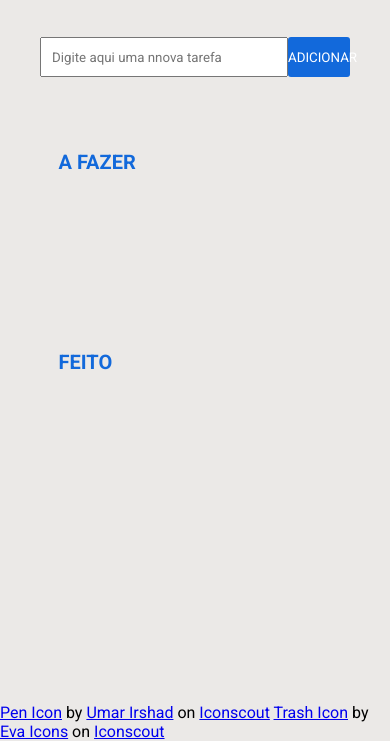
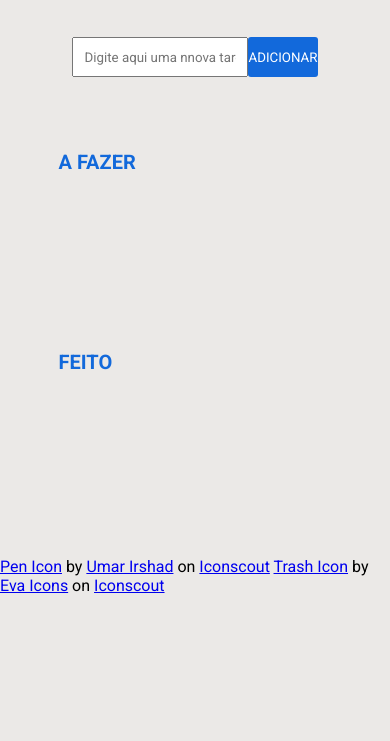
Before and after one commit to Dev-Verissimo/Todo-List, a plain HTML site: page index.html in a window 390 px wide. Shown: the part 103-844 px from the top of the page. Drawn offline with Linux system fonts and the light colour scheme.

Commit message:
responsividade

```diff
--- a/style.css
+++ b/style.css
@@ -14,6 +14,8 @@
 body{
   min-height: 100vh;
   background-color: rgb(235, 233, 231);
+  display: flex;
+  flex-direction: column;
 }
 
 header {
@@ -39,20 +41,23 @@ h1 {
 form {
   padding: 40px;
   max-width: 1000px;
+  min-width: 70%;
   margin: 0 auto;
   display: flex;
   justify-content: center;
+  flex-flow: wrap;
 
 
 }
 
 form input {
-  width: 80%;
   height: 40px;
   padding: 10px;
 }
 form button{
-  width: 20%;
+  min-width: 20%;
+
+  min-height: 40px;
 
   border: none;
   border-radius: 3px;
@@ -115,8 +120,3 @@ li div{
 ul#feito li {
   text-decoration: line-through;
 }
-
-footer {
-  position: absolute;
-  bottom: 0;
-}
```
